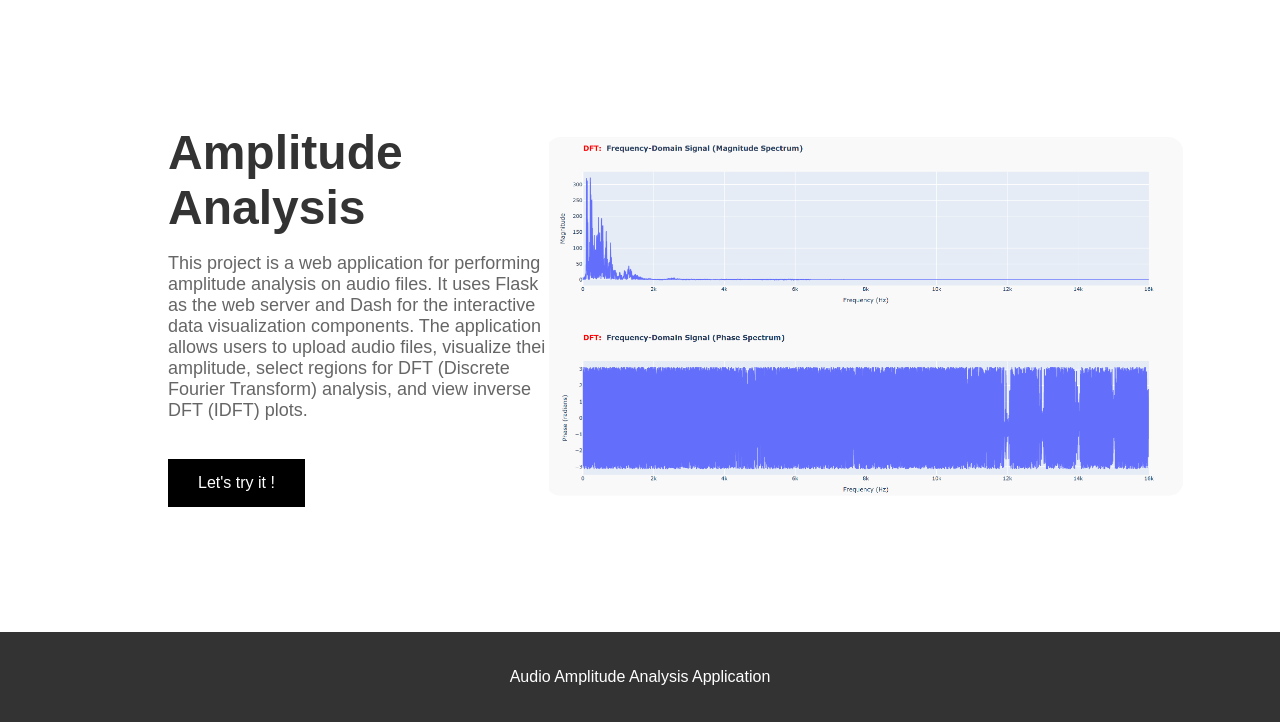
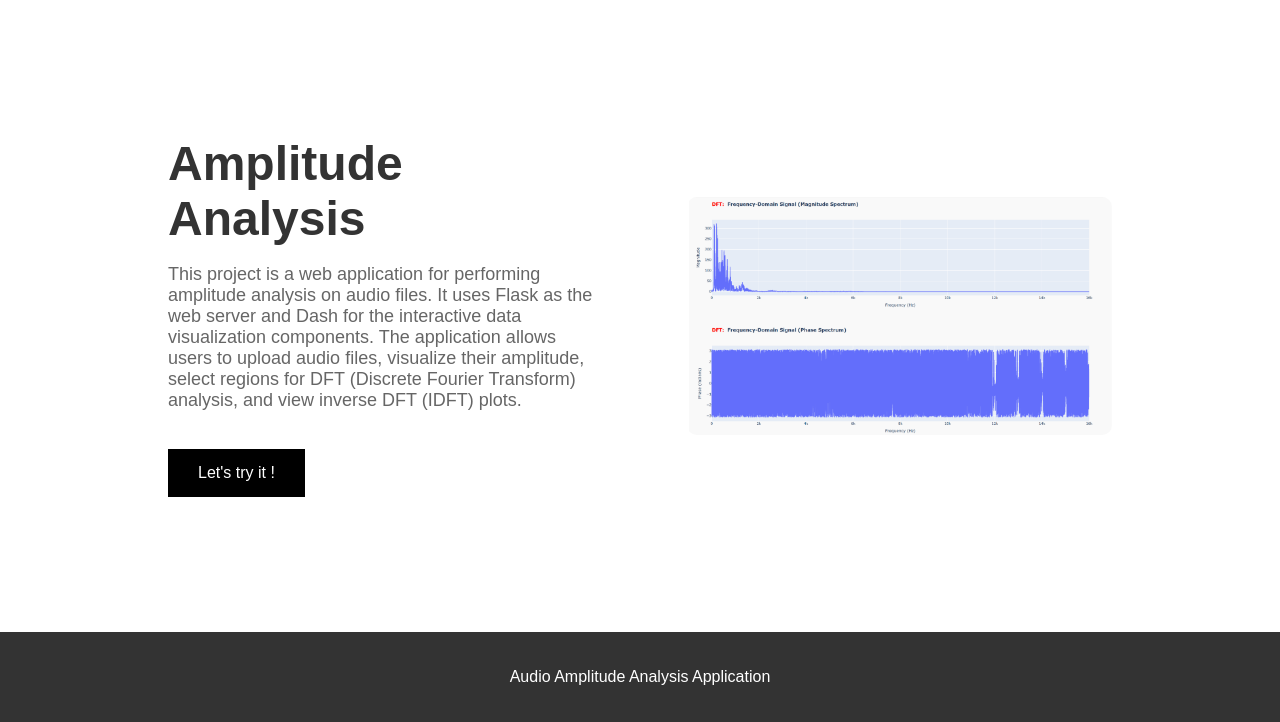
Before and after one commit to kingback156/Amplitude-Analysis, a Flask app: page / in a window 1280 px wide. Shown: the part 78-800 px from the top of the page. Run offline with Flask 3, Linux system fonts and the light colour scheme.

Commit message:
Update index.html

```diff
--- a/templates/index.html
+++ b/templates/index.html
@@ -21,7 +21,7 @@
             <p>This project is a web application for performing amplitude analysis on audio files. It uses Flask as the web server and Dash for the interactive data visualization components. The application allows users to upload audio files, visualize their amplitude, select regions for DFT (Discrete Fourier Transform) analysis, and view inverse DFT (IDFT) plots.</p>
             <a href="/analyse.html"><button>Let's try it !</button></a>
         </div>
-        <img src="static/image/right.png" alt="Person" style="width: 100%; height: auto; margin-right: 13%; scale: 150%;">
+        <img src="static/image/right.png" alt="Person" class="hero-image">
     </main>
 
     <footer>
```
